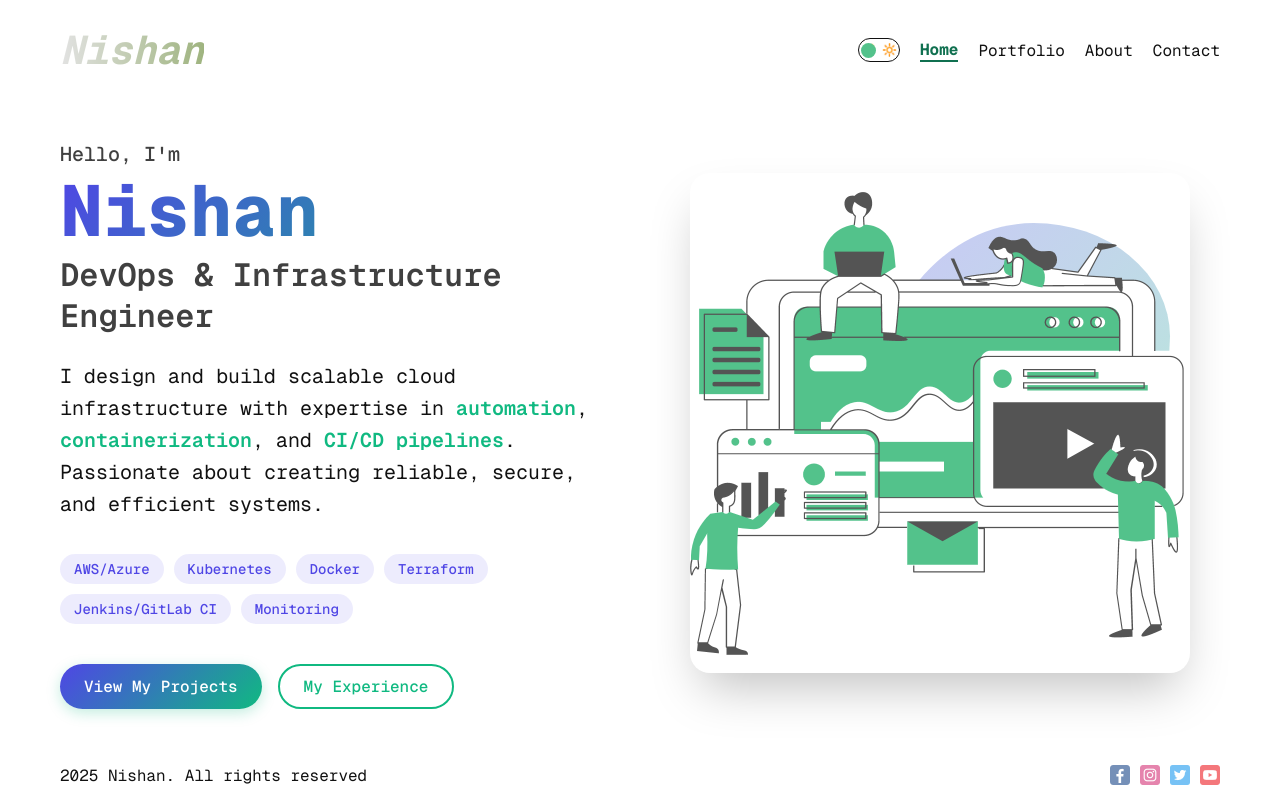
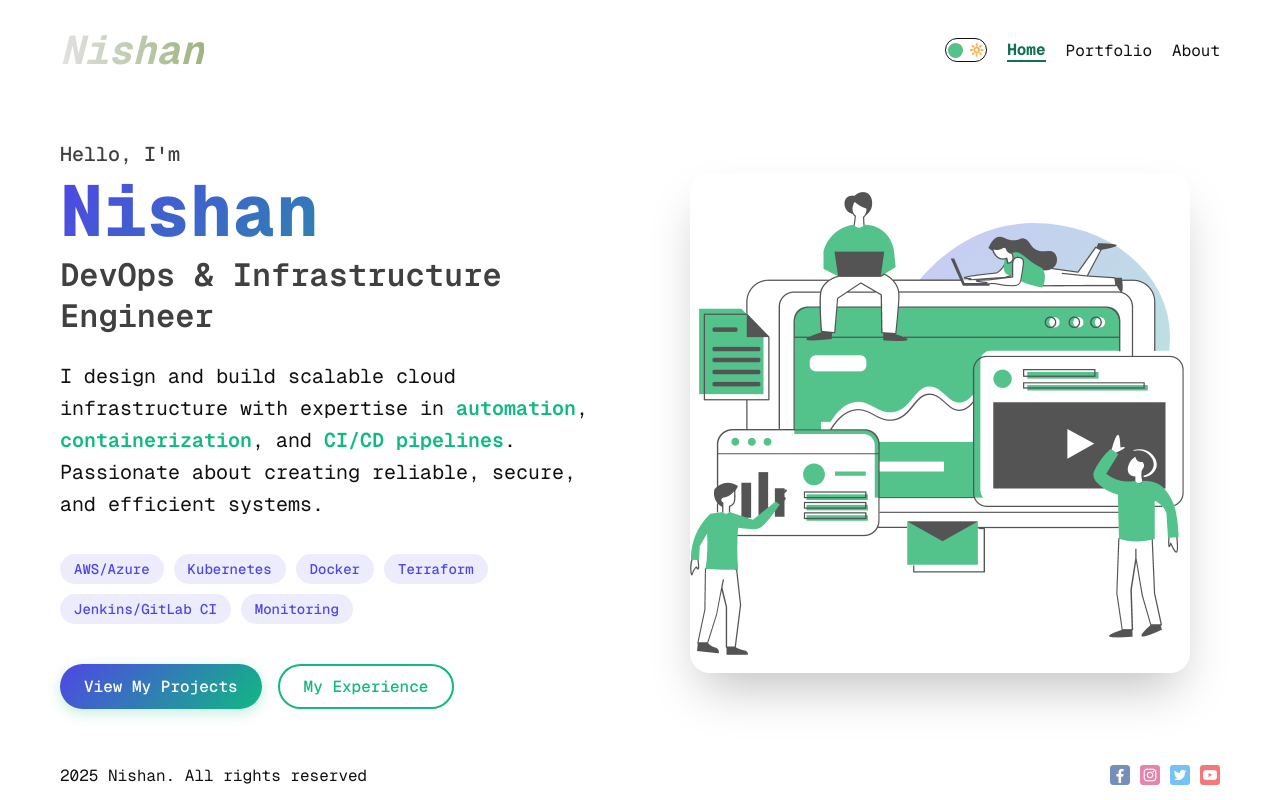
Before and after one commit to nishanau/NextJSPortfolioSite, a Next.js app: page / in a window 1280 px wide. Built offline with nearby package versions, Linux system fonts and the light colour scheme.

Commit message:
add Dockerfile, .dockerignore files, remove contact link from Navbar

```diff
--- a/next.config.mjs
+++ b/next.config.mjs
@@ -1,7 +1,15 @@
 /** @type {import('next').NextConfig} */
 const nextConfig = {
+    output: 'standalone',
     images:{
-        domains: ["images.pexels.com"],
+        remotePatterns:[
+            {
+                protocol: 'https',
+                hostname: 'images.pexels.com',
+                port: '',
+                pathname: '/**'
+            }
+        ]
     }
 };
 
--- a/src/components/navbar/Navbar.jsx
+++ b/src/components/navbar/Navbar.jsx
@@ -21,11 +21,11 @@ const links = [
     title: "About",
     url: "/about",
   },
-  {
-    id: 4,
-    title: "Contact",
-    url: "/contact",
-  },
+  // {
+  //   id: 4,
+  //   title: "Contact",
+  //   url: "/contact",
+  // },
 ];
 const Navbar = () => {
   const pathname = usePathname();
```
Also changed, not shown: 2 other files (tests, documents, lock files or other folders).
